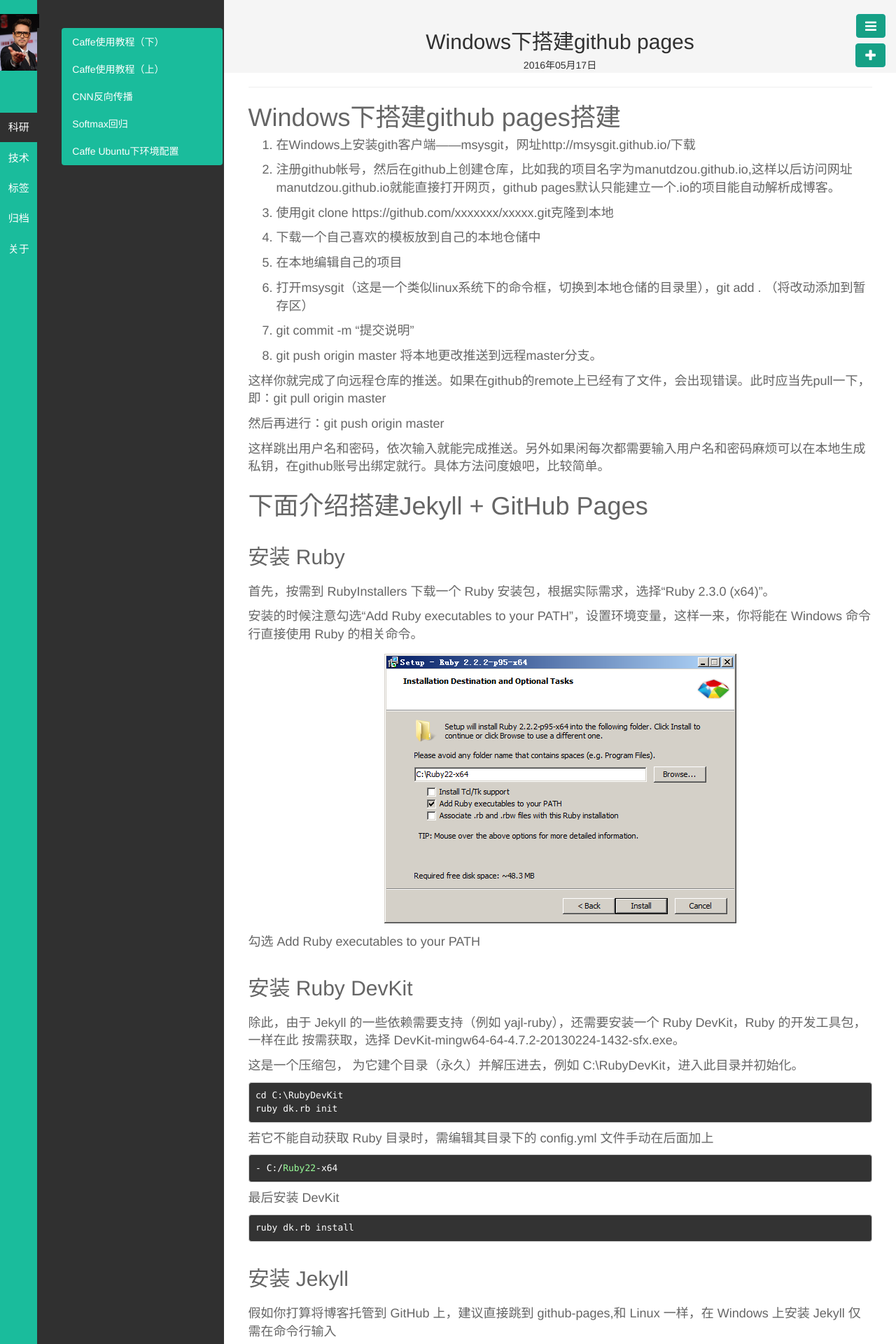
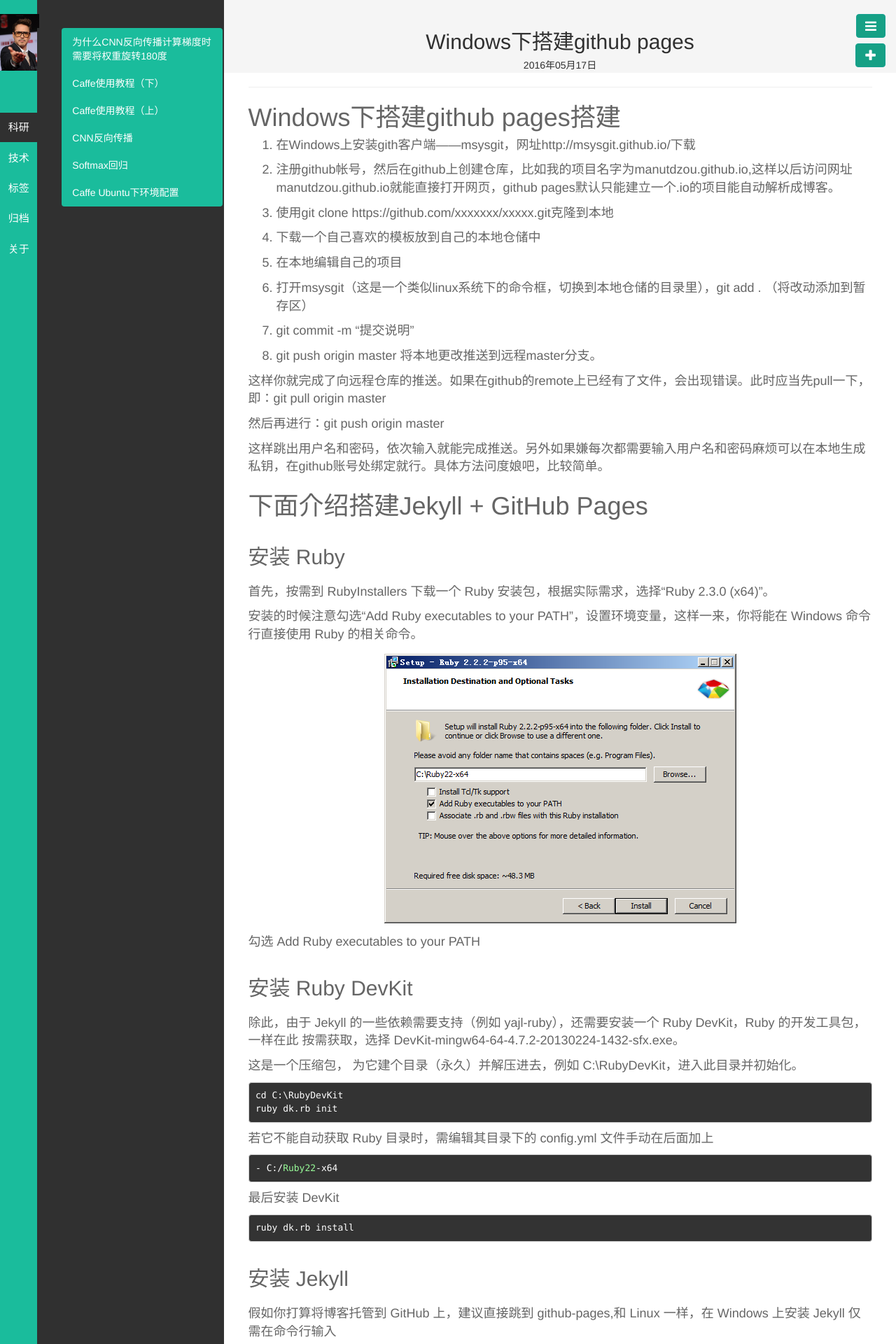
Before and after one commit to uptodiff/manutdzou.github.io, a Jekyll site: the page built from _posts/技术/2016-5-17-github+jekyll.md, in a window 1280 px wide. Shown: the top 1920 px of the page at 70% size. Built offline with Jekyll 4.4.1, drawn with Linux system fonts in a browser that asks for light colours; some of the changed lines change nothing that is shown.

Commit message:
CNN backpropagation

```diff
--- a/_posts/技术/2016-5-17-github+jekyll.md
+++ b/_posts/技术/2016-5-17-github+jekyll.md
@@ -29,7 +29,7 @@
 
 然后再进行：git push origin master
 
-这样跳出用户名和密码，依次输入就能完成推送。另外如果闲每次都需要输入用户名和密码麻烦可以在本地生成私钥，在github账号出绑定就行。具体方法问度娘吧，比较简单。
+这样跳出用户名和密码，依次输入就能完成推送。另外如果嫌每次都需要输入用户名和密码麻烦可以在本地生成私钥，在github账号处绑定就行。具体方法问度娘吧，比较简单。
 
 # 下面介绍搭建Jekyll + GitHub Pages
 
--- /dev/null
+++ b/_posts/科研/2016-05-17-Why computing the gradients CNN, the weights need to be rotated.md
@@ -0,0 +1,100 @@
+---
+layout: post
+title: 为什么CNN反向传播计算梯度时需要将权重旋转180度
+category: 科研
+tags: 深度学习
+keywords: 理论
+description:
+---
+
+# 为什么CNN反向传播计算梯度时需要将权重旋转180度
+
+CNN最近在计算机领域遍地开花，最基础的图像分类，目标检测，图像分割，跟踪，边缘检测等Topic的桥头堡都插上了CNN的大旗，在CNN不断刷新传统方法的结果时，我们需要深入的理解CNN的原理。
+
+CNN最主要的就是梯度优化算法，正向传播，反向梯度传播更新权重。具体的推导和演示请看我前面的博客http://manutdzou.github.io/2016/05/15/CNN-backpropagation.html。如果你深入理解算法原理会发现一个很怪异的地方，在反向计算梯度时需要将卷积核的权重旋转180度？为什么呢？这个问题起初也困扰我很久，现在作详细地解释。
+
+![1](/public/img/posts/CNN反向传播详解/1.jpg)
+
+上述公式表示第$j$层feature map的$\delta$等于第$j+1$层的feature map的$\delta$和第$j+1$层的卷积核旋转180度后作卷积再乘以第$j$层feature map的激发函数。
+
+由于卷积操作等于翻转180度后的相关操作，因此表述成CNN前向卷积，反向相关运算。在这再一次被数学的精妙所吸引啊，大自然的对偶关系真是造物主的神迹，咳咳，跑题了。。。
+
+为什么要翻转卷积核呢？其实本质上还是BP算法。
+
+在多层感知器中计算$\delta$误差如下：
+
+![2](/public/img/posts/CNN反向传播详解/1.png)
+
+前层节点的$\delta$等于和该层节点相连接的$w$和后层节点的$\delta$相乘。BP算法的本质就是梯度链式求导。
+
+那如何将多层感知器的求导规则对应卷积网络的推导呢？卷积网络本质上也是多层感知器，只是有了感受野和权值共享。
+
+![3](/public/img/posts/CNN反向传播详解/2.png)
+
+如上图将全连接的多层感知器改成权值共享的卷积网络。上图表示一个3*3的feature map和2*2的卷积核卷积，如果你还看不出来那下面一个图将完全展示上图的过程：
+
+![4](/public/img/posts/CNN反向传播详解/3.png)
+
+由于卷积操作等于翻转180度后的相关，所以需要将卷积核上下左右翻转，所以一共就输出4个节点，每个节点是一次相关操作，每个节点和对应颜色卷积核参数的连接情况非常清楚了。
+
+展开成为MLP以后你应该会计算梯度传播了吧，就是BP算法。
+
+![5](/public/img/posts/CNN反向传播详解/4.png)
+
+假设卷积后的feature map的$\delta$为$\delta_{11}$,$\delta_{12}$,$\delta_{21}$,$\delta_{22}$,所以根据链式求导规则不考虑激发函数，前一层第一个节点的$\delta$值为\delta_{11}w_{22}，第二个节点的的$\delta$值为\delta_{11}w_{21}+\delta_{12}w_{22}，如下图
+
+![6](/public/img/posts/CNN反向传播详解/5.png)
+
+![7](/public/img/posts/CNN反向传播详解/6.png)
+
+由上图可以看出前一层feature map的$\delta$正好等于后一层feature map的$\delta$和翻转180度后的卷积核做卷积（吐槽下我都觉得叙述的好拗口，但这就是真理啊）。
+
+所以如果前向卷积核是做卷积，则后向传播算feature map的$\delta$时候卷积核做翻转后的卷积（或者叫相关）；如果前向卷积核是做相关，则后向传播算feature map的$\delta$时候卷积核做翻转后的相关（或者叫卷积）！有的库用相关实现，有的库用卷积实现，本质上都是一样的，而且这里的卷积都是指严格意义上的离散卷积。卷积神经网络也可以叫做相关神经网络，只是卷积神经网络听上去可能更高大上一点吧。
+
+# 理论推导
+
+警示：前方高能
+
+在传统的MLP中，对于一个神经元
+
+$$\delta_{j}^{l}=\frac{\partial C}{\partial z_{j}^{l}}$$
+
+其中z_{j}^{l}定义为
+
+$$z_{j}^{l}=\sum_{k}w_{jk}^{l}a_{k}^{l-1}+b_{j}^{l}$$
+
+$a_{j}^{l}=\sigma \left ( z_{j}^{l} \right )$是当前层的激发函数，可以是sigmoid, hyperbolic tangent or relu
+
+将MLP替换为Convolutions将$z_{j}$替换为$z_{x,y}$:
+
+![8](/public/img/posts/CNN反向传播详解/7.png)
+
+这是一个标准的CNN前向传播时候的写法，并且根据卷积定理转换为相关运算。同样error对$l$层求倒数：
+
+![9](/public/img/posts/CNN反向传播详解/8.png)
+
+其中$ z_{x,y}^{l}$和 z_{x{}',y{}'}^{l+1}连接，将上式写成如下形式：
+
+![10](/public/img/posts/CNN反向传播详解/9.png)
+
+第一项为定义的$l+1$层的error，第二项展开以后变的很大，我们不需要惧怕这样一个大怪兽，其中很多分量求导后都等于0，只有那些以$x=x{}'-a$和$y=y{}'-a$的分量导数不为0。所以最后写成：
+
+![11](/public/img/posts/CNN反向传播详解/10.png)
+
+将$a=x{}'-x$和$b=y{}'-y$替换，则上式写成
+
+![14](/public/img/posts/CNN反向传播详解/13.png)
+
+上述式子是卷积的相关表示形式，也可以写成：
+
+![12](/public/img/posts/CNN反向传播详解/11.png)
+
+这不是很眼熟？如果写成：
+
+$$ROT180\left ( w_{x,y}^{l+1} \right )=w_{-x,-y}^{l+1}$$
+
+这不正是翻转的卷积核么。
+
+最后更新权重的$\delta$
+
+![13](/public/img/posts/CNN反向传播详解/12.png)
```
Also changed, not shown: public/img/posts/CNN反向传播详解/1.jpg (added), public/img/posts/CNN反向传播详解/1.png (added), public/img/posts/CNN反向传播详解/10.png (added), public/img/posts/CNN反向传播详解/11.png (added), public/img/posts/CNN反向传播详解/12.png (added), public/img/posts/CNN反向传播详解/13.png (added), public/img/posts/CNN反向传播详解/2.png (added), public/img/posts/CNN反向传播详解/3.png (added), public/img/posts/CNN反向传播详解/4.png (added), public/img/posts/CNN反向传播详解/5.png (added), public/img/posts/CNN反向传播详解/6.png (added), public/img/posts/CNN反向传播详解/7.png (added), public/img/posts/CNN反向传播详解/8.png (added), public/img/posts/CNN反向传播详解/9.png (added).
